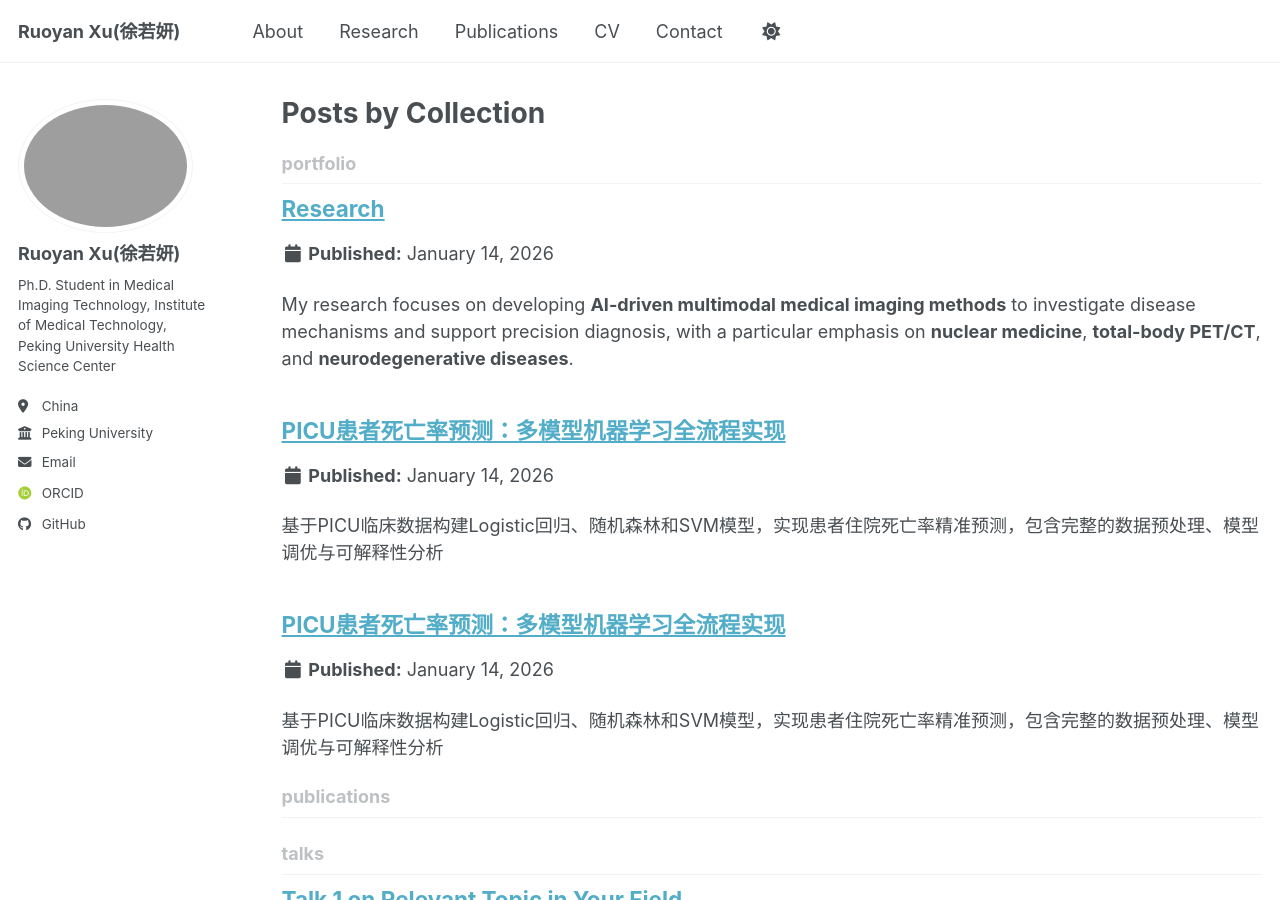
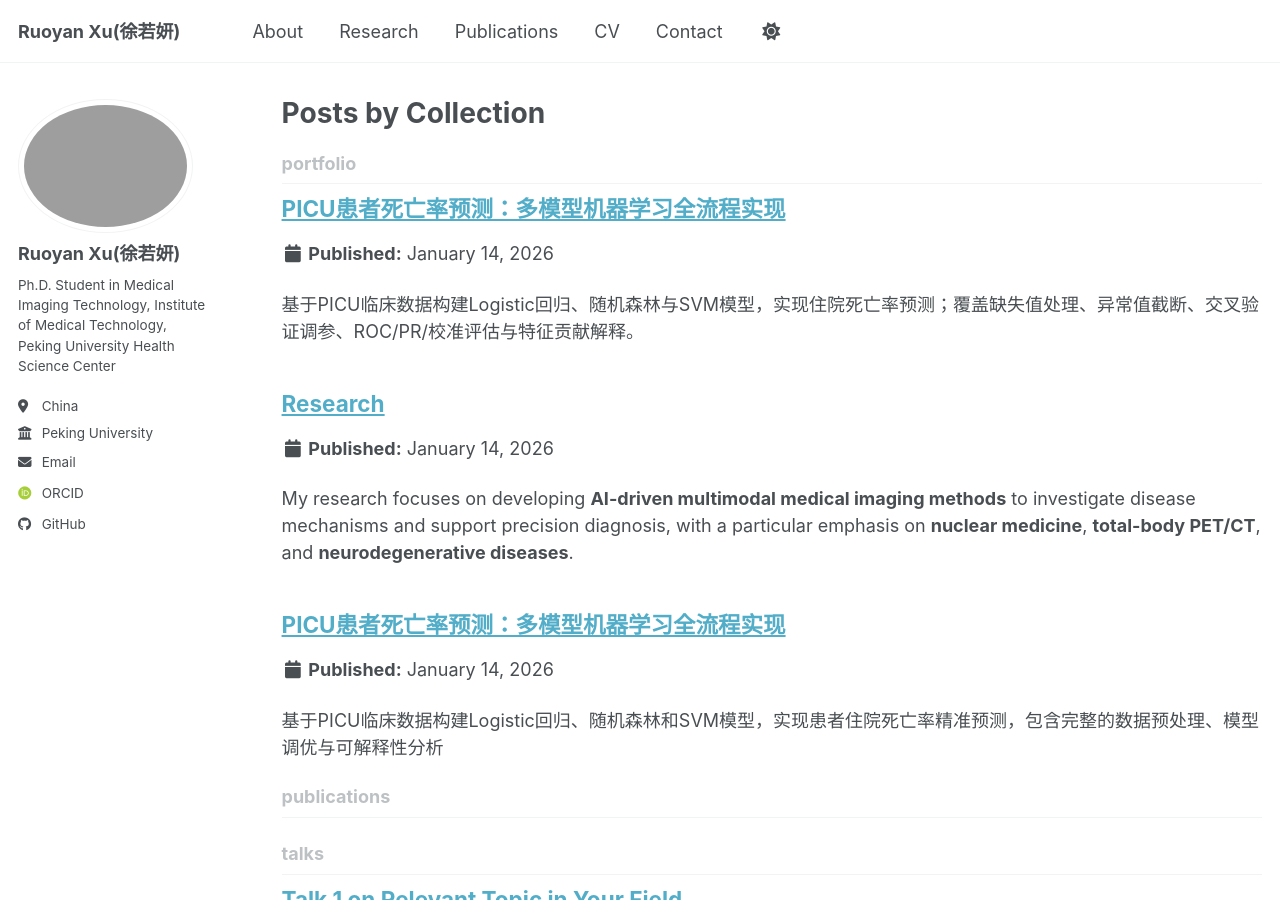
Before and after one commit to ruoyanxu-411/ruoyanxu-411.github.io, a Jekyll site: the page built from _pages/collection-archive.html, in a window 1280 px wide and 900 px high. Built offline with Jekyll 4.4.1, drawn with Linux system fonts in a browser that asks for light colours; some web fonts are replaced; a script bundle is joined from its source files by our own code; library files that are not in the unit come from our copies; some of the changed lines change nothing that is shown.

Commit message:
Update picu-mortality-prediction.md

````diff
--- a/_portfolio/portfolio-2.html
+++ b/_portfolio/picu-mortality-prediction.md
@@ -2,72 +2,67 @@
 title: "PICU患者死亡率预测：多模型机器学习全流程实现"
 collection: portfolio
 type: "Machine Learning"
-permalink: /portfolio/picu-mortality-prediction
+permalink: /portfolio/picu-mortality-prediction/
 date: 2026-01-14
-excerpt: "基于PICU临床数据构建Logistic回归、随机森林和SVM模型，实现患者住院死亡率精准预测，包含完整的数据预处理、模型调优与可解释性分析"
+excerpt: "基于PICU临床数据构建Logistic回归、随机森林与SVM模型，实现住院死亡率预测；覆盖缺失值处理、异常值截断、交叉验证调参、ROC/PR/校准评估与特征贡献解释。"
 header:
   teaser: /images/portfolio/picu-mortality-prediction/roc_curves_models.png
 tags:
 - 临床机器学习
 - 死亡率预测
 - 模型可解释性
-- 特征工程
+- 端到端Pipeline
 tech_stack:
 - name: Python
 - name: Scikit-learn
 - name: Pandas
 - name: Matplotlib
 - name: Seaborn
+classes: wide
 ---
 
 ## 项目背景
-本项目针对儿科重症监护室（PICU）患者的住院死亡率预测问题，基于临床数据集构建多模型机器学习预测系统。通过完整的数据预处理流程（缺失值填充、异常值截断、特征标准化），对比Logistic回归、随机森林和SVM三种模型的预测性能，并通过特征重要性分析揭示关键临床影响因素，为临床决策提供数据支持。
+儿科重症监护室（PICU）患者的院内死亡率预测对风险分层与资源分配具有重要意义。本项目基于PICU临床表格数据，搭建端到端的机器学习流程：**数据读取 → 缺失值处理 → 异常值截断（winsorization）→ 特征标准化 → 多模型训练与调参 → 综合评估（ROC/PR/校准/混淆矩阵）→ 特征贡献解释**。
 
-## 核心实现
+---
 
-### 1. 数据预处理Pipeline
+## 数据概览与缺失值情况
+
+**数据规模与结局比例：** 总样本约 8,952，死亡率约 7.5%（类别不平衡明显）。
+
+{% comment %} 如果你生成了 outcome_distribution.png / missing_values_bar.png 就直接展示 {% endcomment %}
+
+<figure>
+  <img src="/images/portfolio/picu-mortality-prediction/outcome_distribution.png" alt="Outcome distribution">
+  <figcaption>结局分布（Survival vs Death）：数据存在明显类别不平衡。</figcaption>
+</figure>
+
+<figure>
+  <img src="/images/portfolio/picu-mortality-prediction/missing_values_bar.png" alt="Missing value rate">
+  <figcaption>变量缺失率分布：用于支撑后续的中位数填补策略。</figcaption>
+</figure>
+
+---
+
+## 核心实现：端到端预处理 Pipeline
+
+本项目采用统一 Pipeline 实现“**训练集拟合 + 测试集应用**”，避免数据泄漏：
+
+- **缺失值填补**：连续变量用 **Median Imputation**（鲁棒）
+- **异常值处理**：Winsorization（1%–99%分位截断）
+- **标准化**：Z-score 标准化（对 LR / SVM 更友好）
+- **类不平衡**：所有模型均使用 `class_weight="balanced"` 或 `balanced_subsample`
+
 ```python
-# 数值特征处理：中位数填充+异常值截断+标准化
+# 数值特征：中位数填补 + 异常值截断 + 标准化
 numeric_preprocess = Pipeline(steps=[
     ("imputer", SimpleImputer(strategy="median")),
     ("winsor", Winsorizer(lower_q=0.01, upper_q=0.99)),
     ("scaler", StandardScaler()),
 ])
 
-# 分类特征处理：众数填充+独热编码
-categorical_preprocess = Pipeline(steps=[
-    ("imputer", SimpleImputer(strategy="most_frequent")),
-    ("onehot", OneHotEncoder(handle_unknown="ignore")),
-])
-
-# 合并预处理流程
+# 合并预处理流程（本数据集实际无分类变量）
 preprocess = ColumnTransformer(
-    transformers=[
-        ("num", numeric_preprocess, numeric_cols),
-        ("cat", categorical_preprocess, categorical_cols),
-    ],
+    transformers=[("num", numeric_preprocess, numeric_cols)],
     remainder="drop"
 )
-# 模型与参数网格定义
-models = {
-    "Logistic(L2)": (Pipeline(steps=[("prep", preprocess), ("clf", LogisticRegression(class_weight="balanced"))]),
-                     {"clf__C": [0.01, 0.1, 1, 5, 10]}),
-    "RandomForest": (Pipeline(steps=[("prep", preprocess), ("clf", RandomForestClassifier(class_weight="balanced_subsample", n_estimators=500))]),
-                     {"clf__max_depth": [None, 5, 10, 20], "clf__min_samples_leaf": [1, 3, 5, 10]}),
-    "SVM(RBF)": (Pipeline(steps=[("prep", preprocess), ("clf", SVC(probability=True, class_weight="balanced"))]),
-                 {"clf__C": [0.5, 1, 2, 5, 10], "clf__gamma": ["scale", 0.01, 0.05, 0.1]})
-}
-
-# 5折分层交叉验证+网格搜索
-cv = StratifiedKFold(n_splits=5, shuffle=True, random_state=42)
-best_estimators = {}
-for name, (pipe, grid) in models.items():
-    gs = GridSearchCV(estimator=pipe, param_grid=grid, scoring="roc_auc", cv=cv, n_jobs=-1)
-    gs.fit(X_train, y_train)
-    best_estimators[name] = gs.best_estimator_
-# 置换重要性分析（最优模型）
-r = permutation_importance(
-    best_est, X_test, y_test,
-    scoring="roc_auc", n_repeats=10, random_state=42, n_jobs=-1
-)
-imp = pd.Series(r.importances_mean, index=feature_names).sort_values(ascending=False)
````
